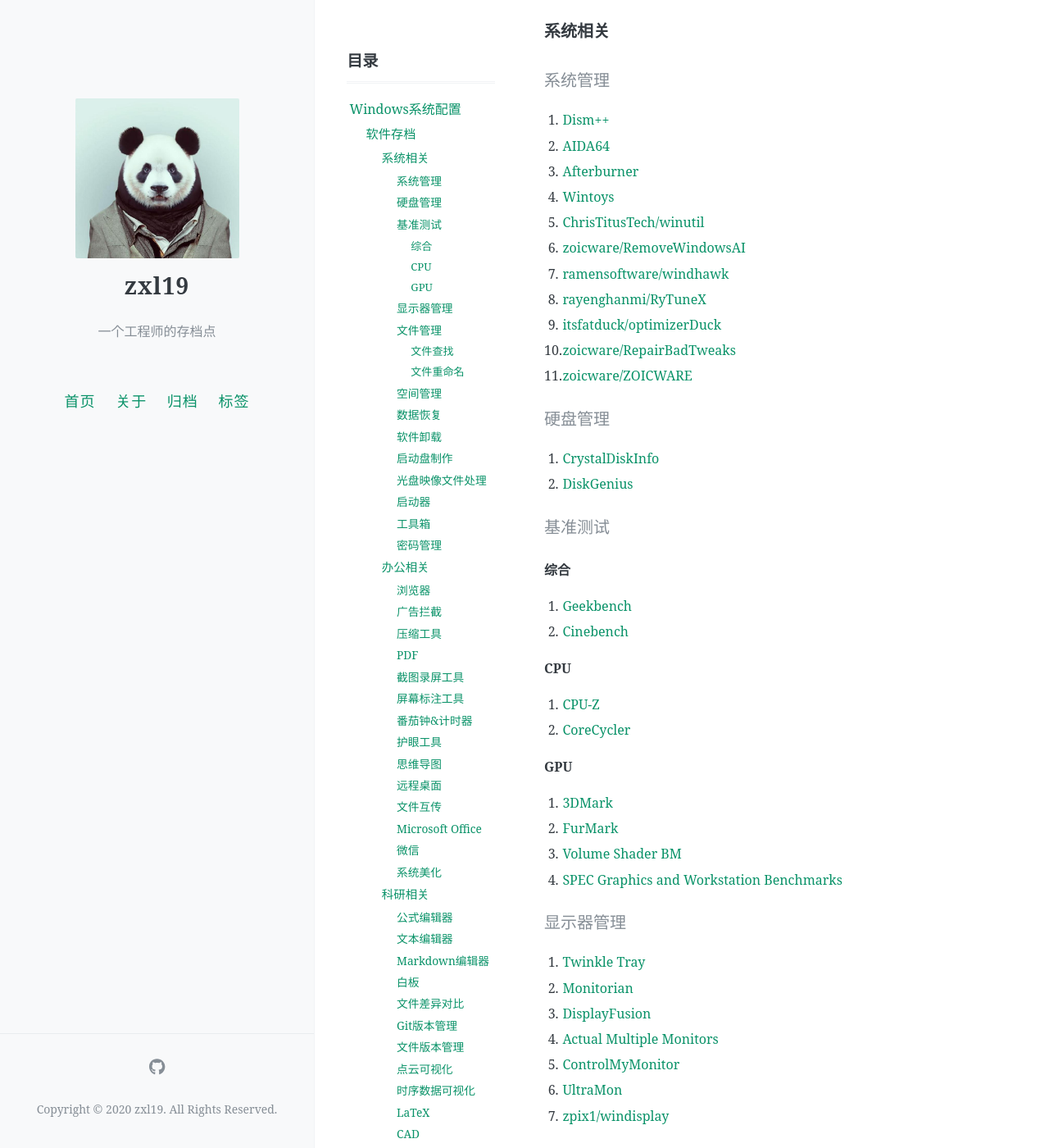
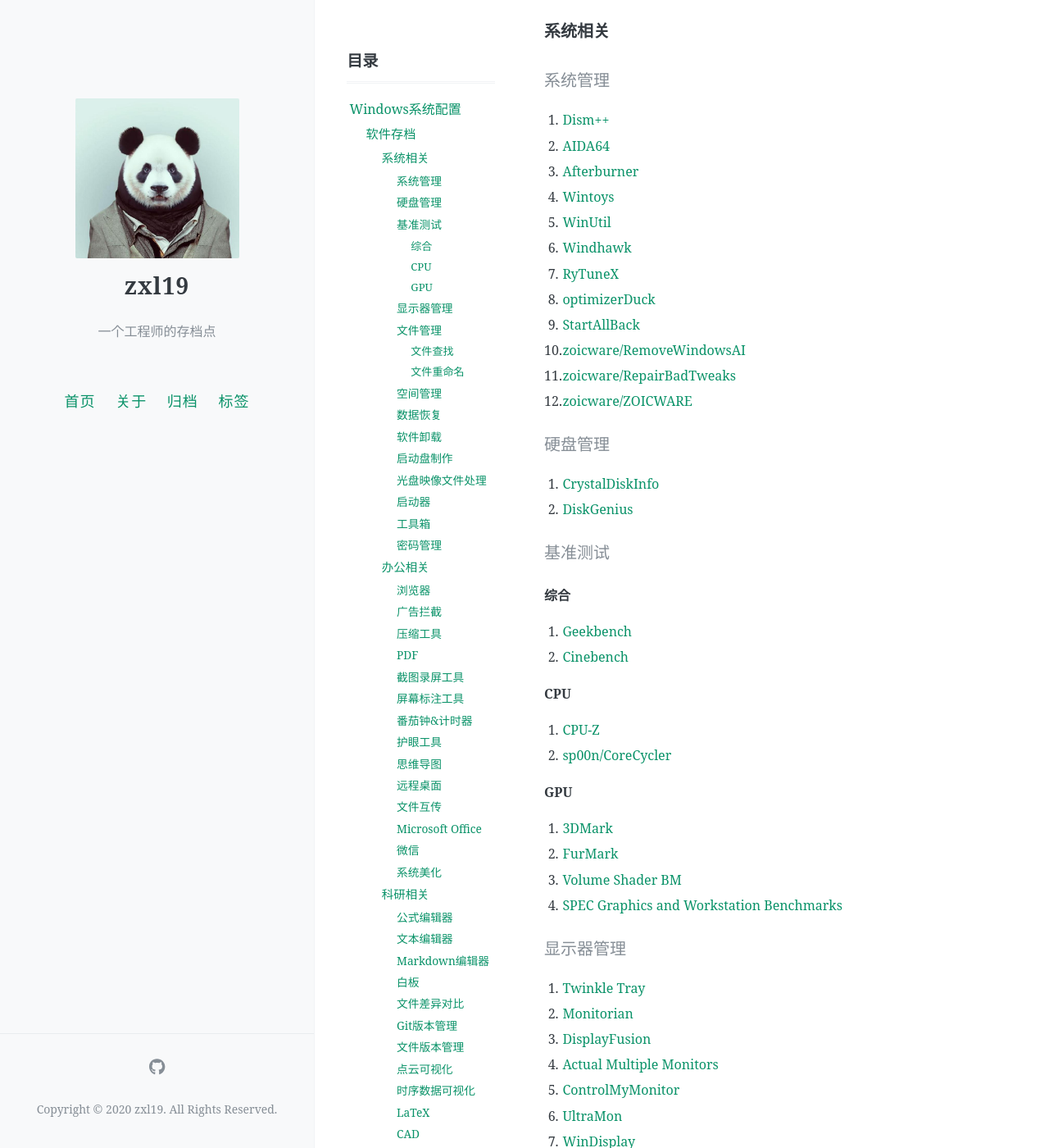
Before and after one commit to zxl19/zxl19.github.io, a Jekyll site: the page built from _posts/2021-09-15-windows-setup.md, in a window 1280 px wide and 1400 px high, scrolled down 250 px. Shown: the whole window at 82% size. Built offline with Jekyll 4.4.1, drawn with Linux system fonts in a browser that asks for light colours; comment, search, counter and statistics services are not loaded; some of the changed text lies outside the part shown.

Commit message:
docs: update posts

```diff
--- a/_posts/2021-09-15-windows-setup.md
+++ b/_posts/2021-09-15-windows-setup.md
@@ -22,14 +22,15 @@ pinned: false
 1. [Dism++](https://github.com/Chuyu-Team/Dism-Multi-language)
 2. [AIDA64](https://www.aida64.com)
 3. [Afterburner](https://www.msi.com/Landing/afterburner/graphics-cards)
-4. [Wintoys](https://apps.microsoft.com/detail/9p8ltpgcbzxd)
-5. [ChrisTitusTech/winutil](https://github.com/ChrisTitusTech/winutil)
-6. [zoicware/RemoveWindowsAI](https://github.com/zoicware/RemoveWindowsAI)
-7. [ramensoftware/windhawk](https://github.com/ramensoftware/windhawk)
-8. [rayenghanmi/RyTuneX](https://github.com/rayenghanmi/RyTuneX)
-9. [itsfatduck/optimizerDuck](https://github.com/itsfatduck/optimizerDuck)
-10. [zoicware/RepairBadTweaks](https://github.com/zoicware/RepairBadTweaks)
-11. [zoicware/ZOICWARE](https://github.com/zoicware/ZOICWARE)
+4. [Wintoys](https://bogdan-patraucean.github.io/about/wintoys/)
+5. [WinUtil](https://winutil.christitus.com)
+6. [Windhawk](https://windhawk.net)
+7. [RyTuneX](https://rayenghanmi.github.io/rytunex/)
+8. [optimizerDuck](https://optimizerduck.vercel.app)
+9. [StartAllBack](https://www.startallback.com)
+10. [zoicware/RemoveWindowsAI](https://github.com/zoicware/RemoveWindowsAI)
+11. [zoicware/RepairBadTweaks](https://github.com/zoicware/RepairBadTweaks)
+12. [zoicware/ZOICWARE](https://github.com/zoicware/ZOICWARE)
 
 #### 硬盘管理
 
@@ -46,7 +47,7 @@ pinned: false
 ##### CPU
 
 1. [CPU-Z](https://www.cpuid.com/softwares/cpu-z.html)
-2. [CoreCycler](https://github.com/sp00n/CoreCycler)
+2. [sp00n/CoreCycler](https://github.com/sp00n/CoreCycler)
 
 ##### GPU
 
@@ -63,7 +64,7 @@ pinned: false
 4. [Actual Multiple Monitors](https://www.actualtools.com/multiplemonitors/)
 5. [ControlMyMonitor](https://www.nirsoft.net/utils/control_my_monitor.html)
 6. [UltraMon](https://www.realtimesoft.com/ultramon/)
-7. [zpix1/windisplay](https://github.com/zpix1/windisplay)
+7. [WinDisplay](https://github.com/zpix1/windisplay)
 
 #### 文件管理
 
@@ -107,7 +108,7 @@ pinned: false
 1. [Rufus](https://rufus.ie/en/)
 2. [Ventoy](https://www.ventoy.net/en/index.html)
 3. [微PE](https://www.wepe.com.cn)
-4. [LetRecovery](https://github.com/NORMAL-EX/LetRecovery)
+4. [LetRecovery](https://letrecovery.net)
 
 #### 光盘映像文件处理
 
@@ -178,7 +179,7 @@ pinned: false
 
 #### 番茄钟&计时器
 
-1. [Pomotroid](https://splode.github.io/pomotroid/)
+1. [Pomotroid](https://pomotroid.app)
 2. [Pomatez](https://zidoro.github.io/pomatez/)
 3. [Catime](https://cati.me)
 
@@ -231,7 +232,7 @@ pinned: false
 #### 文本编辑器
 
 1. [Visual Studio Code](https://code.visualstudio.com)
-2. [NotePad--](https://github.com/cxasm/notepad--)
+2. [Notepad--](https://github.com/cxasm/notepad--)
 
 #### Markdown编辑器
 
```
Also changed, not shown: other parts of _posts/2021-09-15-windows-setup.md (+10 -8 lines), _posts/2020-05-05-blog-setup.md (+2 -1 lines), _posts/2020-06-08-meme-archive.md (+24 -10 lines), _posts/2024-01-18-cs-material.md (+0 -7 lines), _posts/2025-12-07-macos-setup.md (+8 -4 lines), _posts/2026-08-09-static-site-generator.md (added, +38 -0 lines), README.md.
